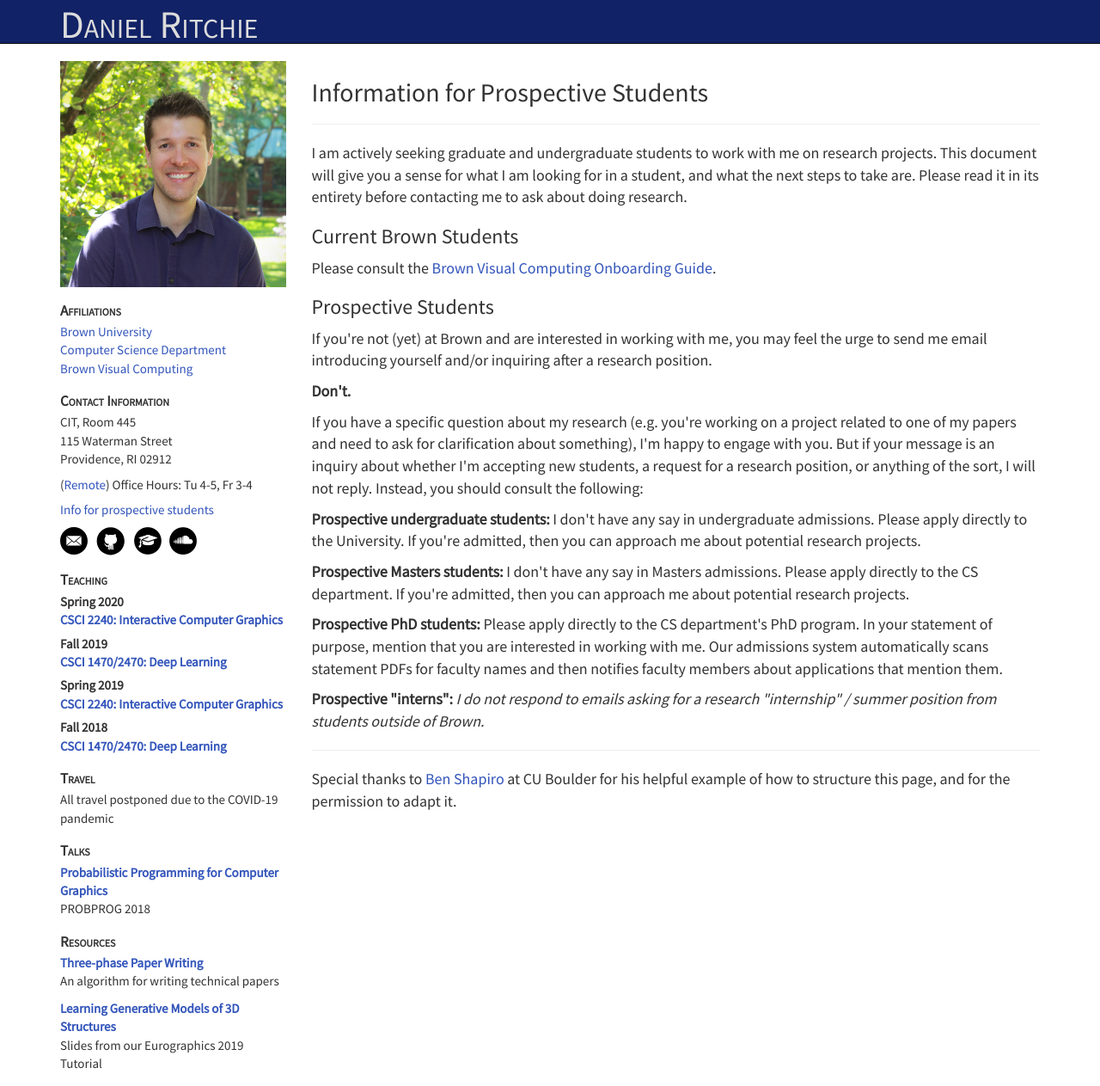
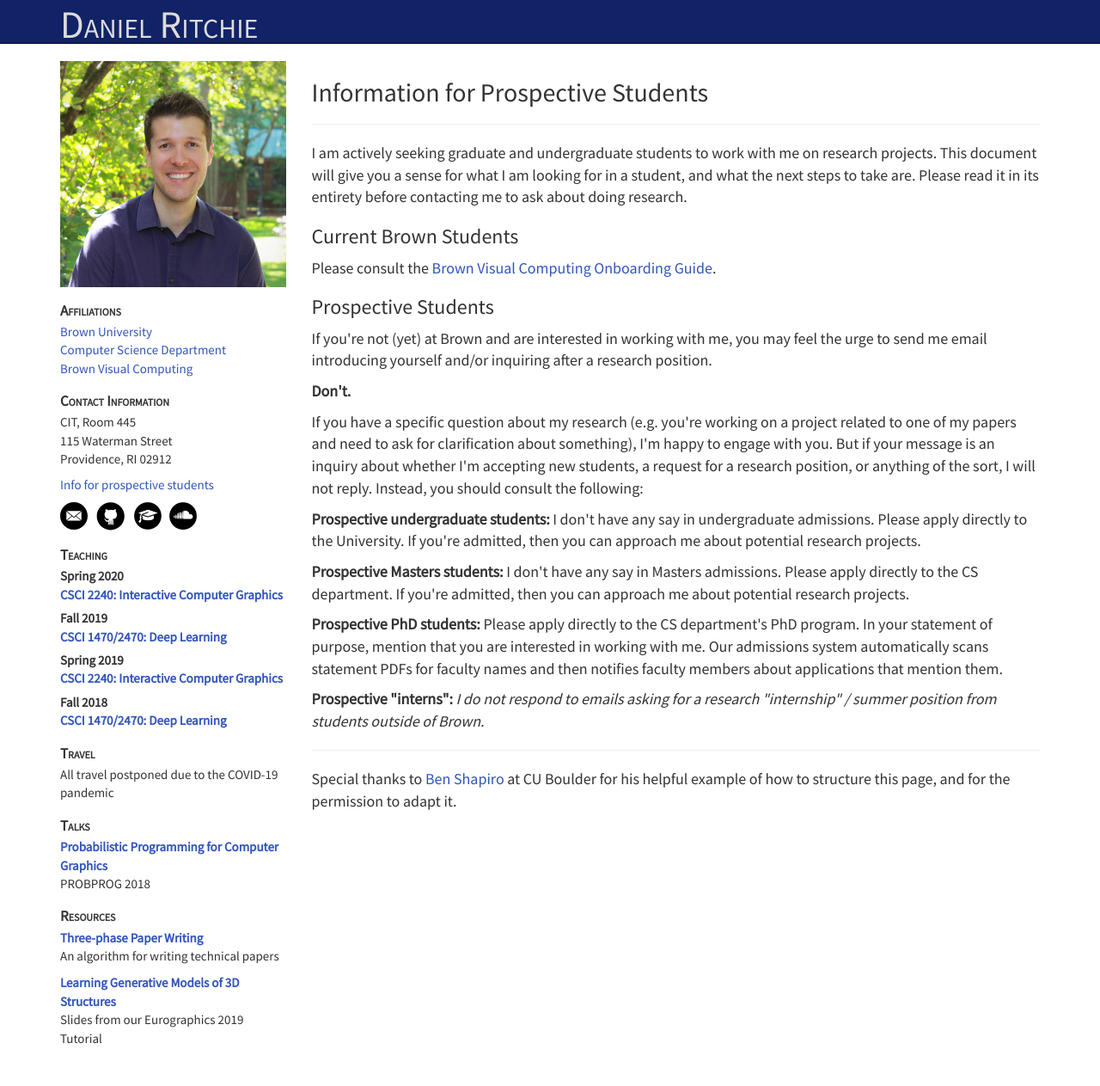
Before and after one commit to dritchie/dritchie.github.io, a Jekyll site: the page built from prospective_students.html, in a window 1280 px wide. Shown: the whole page at 86% size. Built offline with Jekyll 4.4.1, drawn with Linux system fonts in a browser that asks for light colours; after the commit the page ends 1233 px from its top, so only the background shows below that.

Commit message:
Remote office hours for the summer.

```diff
--- a/_includes/sidebar.html
+++ b/_includes/sidebar.html
@@ -14,7 +14,7 @@
 	<div>CIT, Room 445</div>
 	<div>115 Waterman Street</div>
 	<div>Providence, RI 02912</div>
-	<div id='officehours'>(<a target='_blank' href='https://meet.google.com/oto-kagc-ztx'>Remote</a>) Office Hours: Tu 4-5, Fr 3-4</div>
+	<!-- <div id='officehours'>(<a target='_blank' href='https://meet.google.com/oto-kagc-ztx'>Remote</a>) Office Hours: Tu 4-5, Fr 3-4</div> -->
 	<div id='prospectives'>
 		<a target='_blank' href='/prospective_students.html'>Info for prospective students</a>
 	</div>
```
